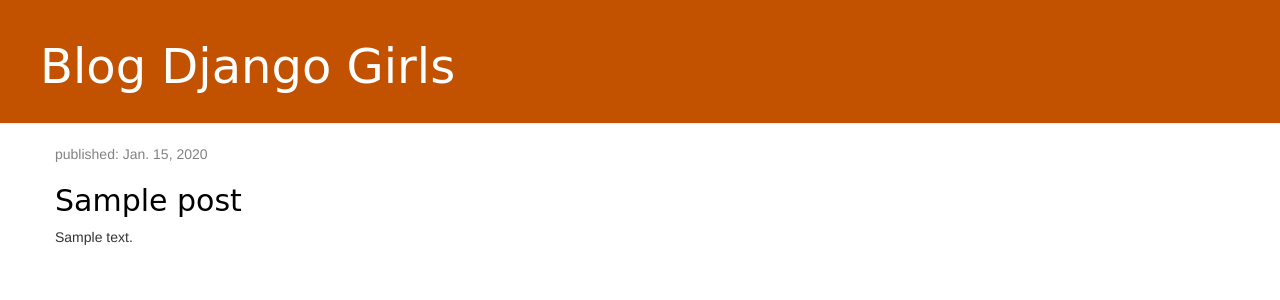
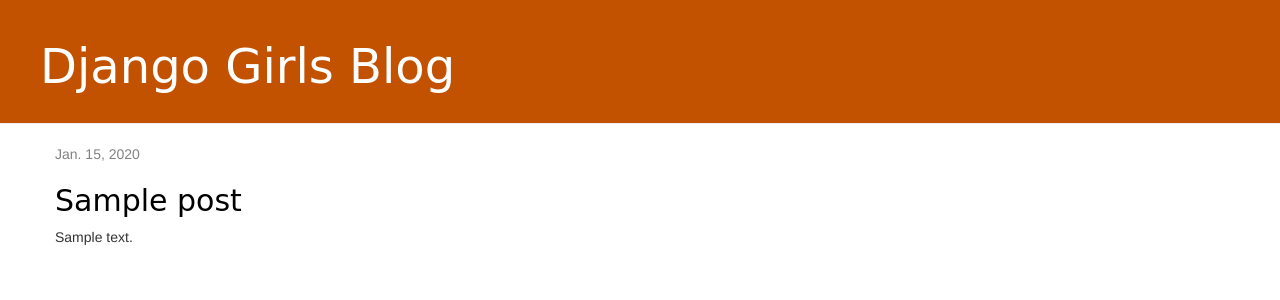
Before and after one commit to Marcos-Fonseca/my-first-blog, a Django app: page / in a window 1280 px wide. Shown: the top 300 px of the page. Run offline with Django 3.2, Linux system fonts and the light colour scheme; tables that the repository leaves empty hold one stand-in row (values such as "Sample post"); some libraries are stand-ins or nearby versions.

Commit message:
template extendido em duas partes

```diff
--- /dev/null
+++ b/blog/templates/blog/base.html
@@ -0,0 +1,25 @@
+{% load static %}
+<html>
+    <head>
+        <title>Blog Django Girls</title>
+        <link rel="stylesheet" href="//maxcdn.bootstrapcdn.com/bootstrap/3.2.0/css/bootstrap.min.css">
+        <link rel="stylesheet" href="//maxcdn.bootstrapcdn.com/bootstrap/3.2.0/css/bootstrap-theme.min.css">
+
+        <link rel="stylesheet" href="{% static 'css/blog.css' %}">
+
+
+    </head>
+    <body>
+        <div class="page-header">
+            <h1><a href="/">Django Girls Blog</a></h1>
+        </div>
+        <div class="content container">
+            <div class="row">
+                <div class="col-md-8">
+                {% block content %}
+                {% endblock %}
+                </div>
+            </div>
+        </div>
+    </body>
+</html>
--- a/blog/templates/blog/post_list.html
+++ b/blog/templates/blog/post_list.html
@@ -1,34 +1,13 @@
-{% load static %}
-<html>
-    <head>
-        <title>Blog Django Girls</title>
-        <link rel="stylesheet" href="//maxcdn.bootstrapcdn.com/bootstrap/3.2.0/css/bootstrap.min.css">
-        <link rel="stylesheet" href="//maxcdn.bootstrapcdn.com/bootstrap/3.2.0/css/bootstrap-theme.min.css">
+{% extends 'blog/base.html' %}
 
-        <link rel="stylesheet" href="{% static 'css/blog.css' %}">
-
-
-    </head>
-    <body>
-        <div class="page-header">
-            <h1><a href="/">Blog Django Girls</a></h1>
-        </div>
-
-        <div class="content container">
-            <div class="row">
-                <div class="col-md-8">
+{% block content %}
     {% for post in posts %}
         <div class="post">
             <div class="date">
-                                <p>published: {{ post.published_date }}</p>
+                {{ post.published_date }}
             </div>
             <h2><a href="">{{ post.title }}</a></h2>
             <p>{{ post.text|linebreaksbr }}</p>
         </div>
     {% endfor %}
-                </div>
-            </div>
-        </div>
-
-    </body>
-</html>
+{% endblock %}
```
Lines whose indentation alone changed are shown as unchanged.
